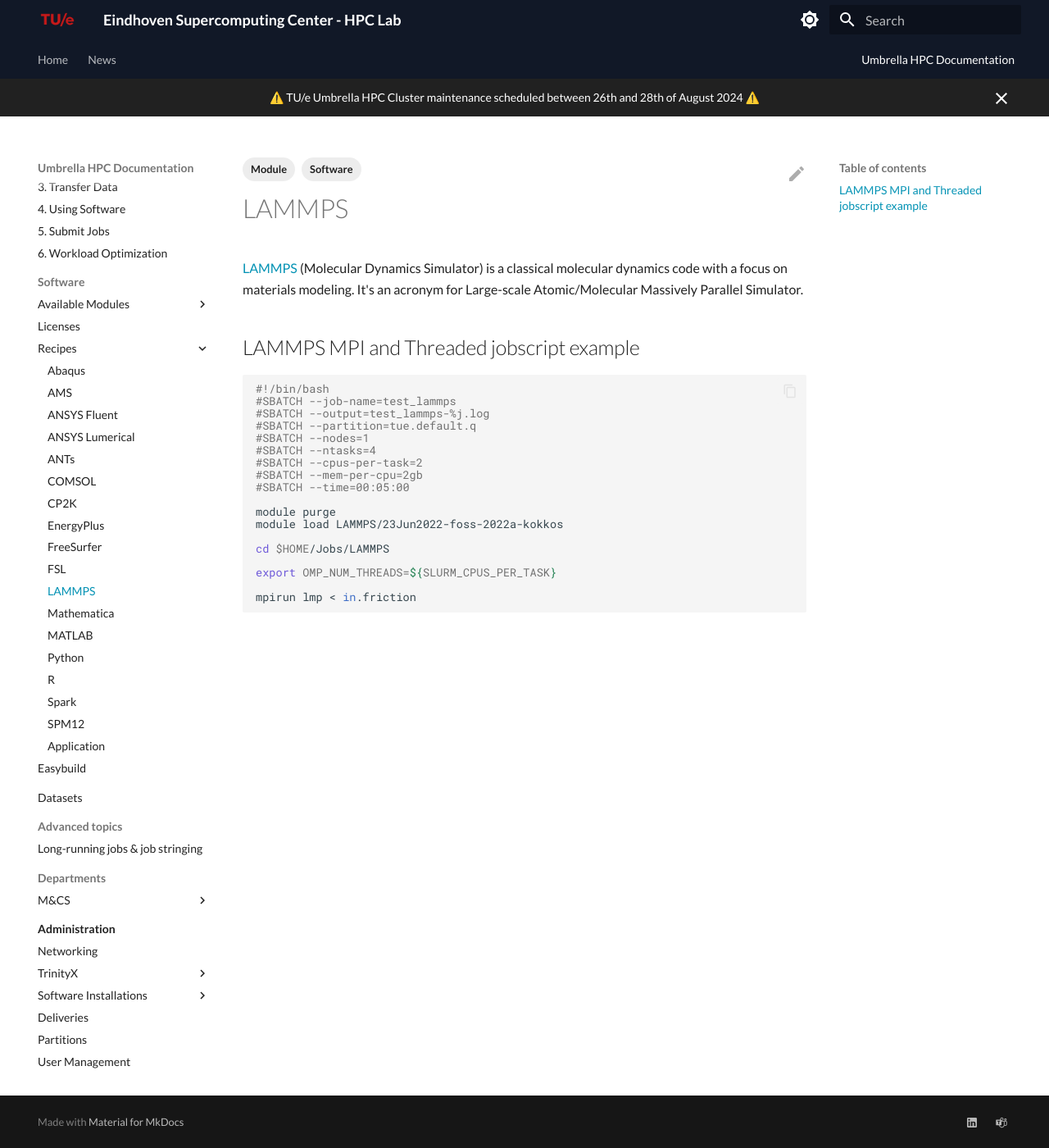
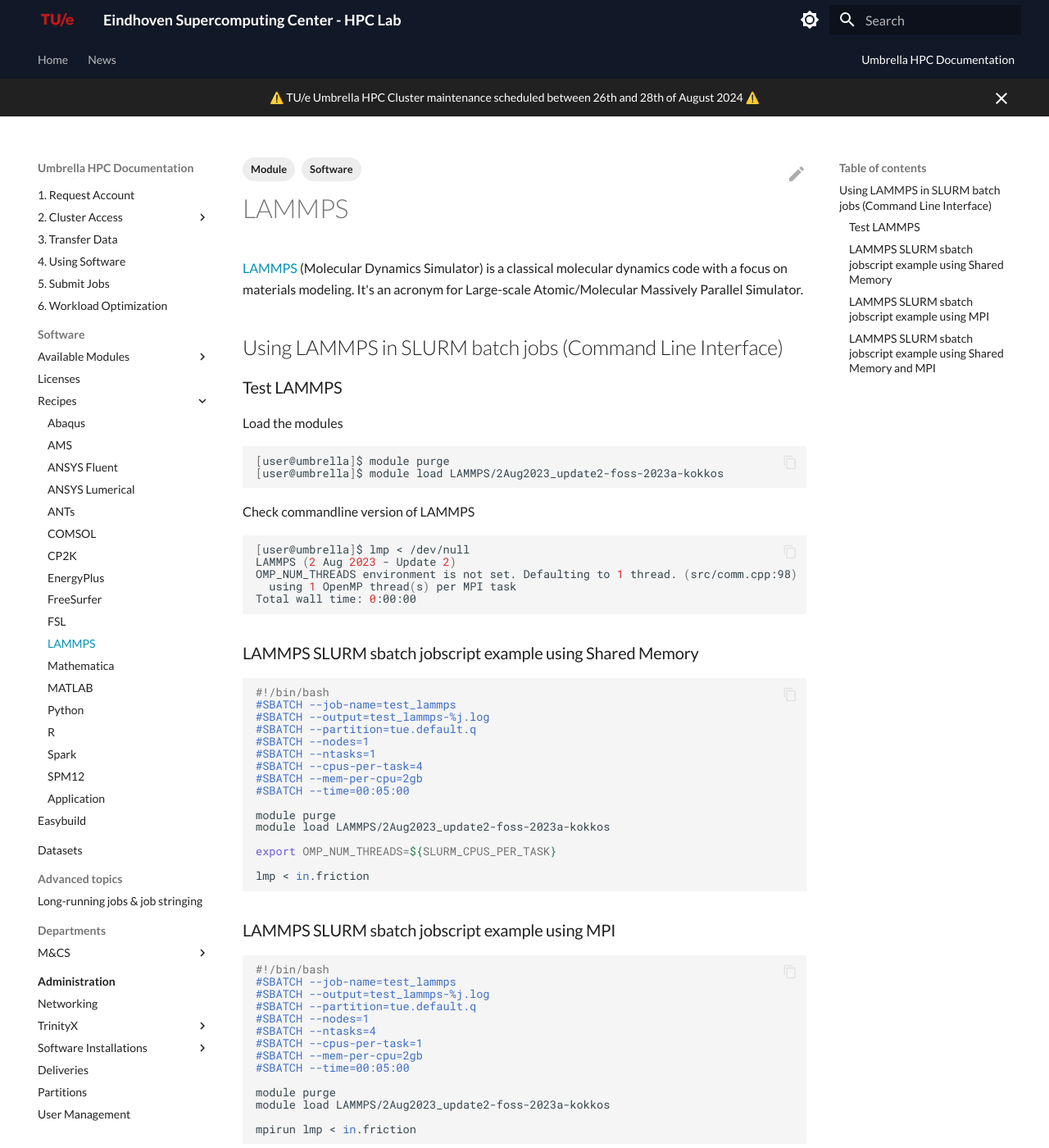
Before and after one commit to gferhpc/supercomputing.tue.nl, an MkDocs documentation site: the page built from pages/documentation/software/recipes/lammps.md, in a window 1280 px wide and 1400 px high. Shown: the whole window at 82% size. Built offline with MkDocs 1.6.1 and Material for MkDocs 9.7.7, drawn with Linux system fonts in a browser that asks for light colours; some of the changed text lies outside the part shown.

Commit message:
More examples

````diff
--- a/pages/documentation/software/recipes/lammps.md
+++ b/pages/documentation/software/recipes/lammps.md
@@ -5,9 +5,68 @@
 
 [LAMMPS](https://www.lammps.org/){:target="_blank"} (Molecular Dynamics Simulator) is a classical molecular dynamics code with a focus on materials modeling. It's an acronym for Large-scale Atomic/Molecular Massively Parallel Simulator.
 
-## LAMMPS MPI and Threaded jobscript example
+## Using LAMMPS in SLURM batch jobs (Command Line Interface)
 
+### Test LAMMPS
+
+Load the modules
+
+``` shell
+[user@umbrella]$ module purge
+[user@umbrella]$ module load LAMMPS/2Aug2023_update2-foss-2023a-kokkos
+```
+Check commandline version of LAMMPS
 ```shell
+[user@umbrella]$ lmp < /dev/null
+LAMMPS (2 Aug 2023 - Update 2)
+OMP_NUM_THREADS environment is not set. Defaulting to 1 thread. (src/comm.cpp:98)
+  using 1 OpenMP thread(s) per MPI task
+Total wall time: 0:00:00
+```
+
+### LAMMPS SLURM sbatch jobscript example using Shared Memory
+
+```slurm
+#!/bin/bash
+#SBATCH --job-name=test_lammps
+#SBATCH --output=test_lammps-%j.log
+#SBATCH --partition=tue.default.q
+#SBATCH --nodes=1
+#SBATCH --ntasks=1
+#SBATCH --cpus-per-task=4
+#SBATCH --mem-per-cpu=2gb
+#SBATCH --time=00:05:00
+
+module purge
+module load LAMMPS/2Aug2023_update2-foss-2023a-kokkos
+
+export OMP_NUM_THREADS=${SLURM_CPUS_PER_TASK}
+
+lmp < in.friction
+```
+
+### LAMMPS SLURM sbatch jobscript example using MPI
+
+```slurm
+#!/bin/bash
+#SBATCH --job-name=test_lammps
+#SBATCH --output=test_lammps-%j.log
+#SBATCH --partition=tue.default.q
+#SBATCH --nodes=1
+#SBATCH --ntasks=4
+#SBATCH --cpus-per-task=1
+#SBATCH --mem-per-cpu=2gb
+#SBATCH --time=00:05:00
+
+module purge
+module load LAMMPS/2Aug2023_update2-foss-2023a-kokkos
+
+mpirun lmp < in.friction
+```
+
+### LAMMPS SLURM sbatch jobscript example using Shared Memory and MPI
+
+```slurm
 #!/bin/bash
 #SBATCH --job-name=test_lammps
 #SBATCH --output=test_lammps-%j.log
@@ -19,9 +78,7 @@
 #SBATCH --time=00:05:00
 
 module purge
-module load LAMMPS/23Jun2022-foss-2022a-kokkos
-
-cd $HOME/Jobs/LAMMPS
+module load LAMMPS/2Aug2023_update2-foss-2023a-kokkos
 
 export OMP_NUM_THREADS=${SLURM_CPUS_PER_TASK}
 
````
